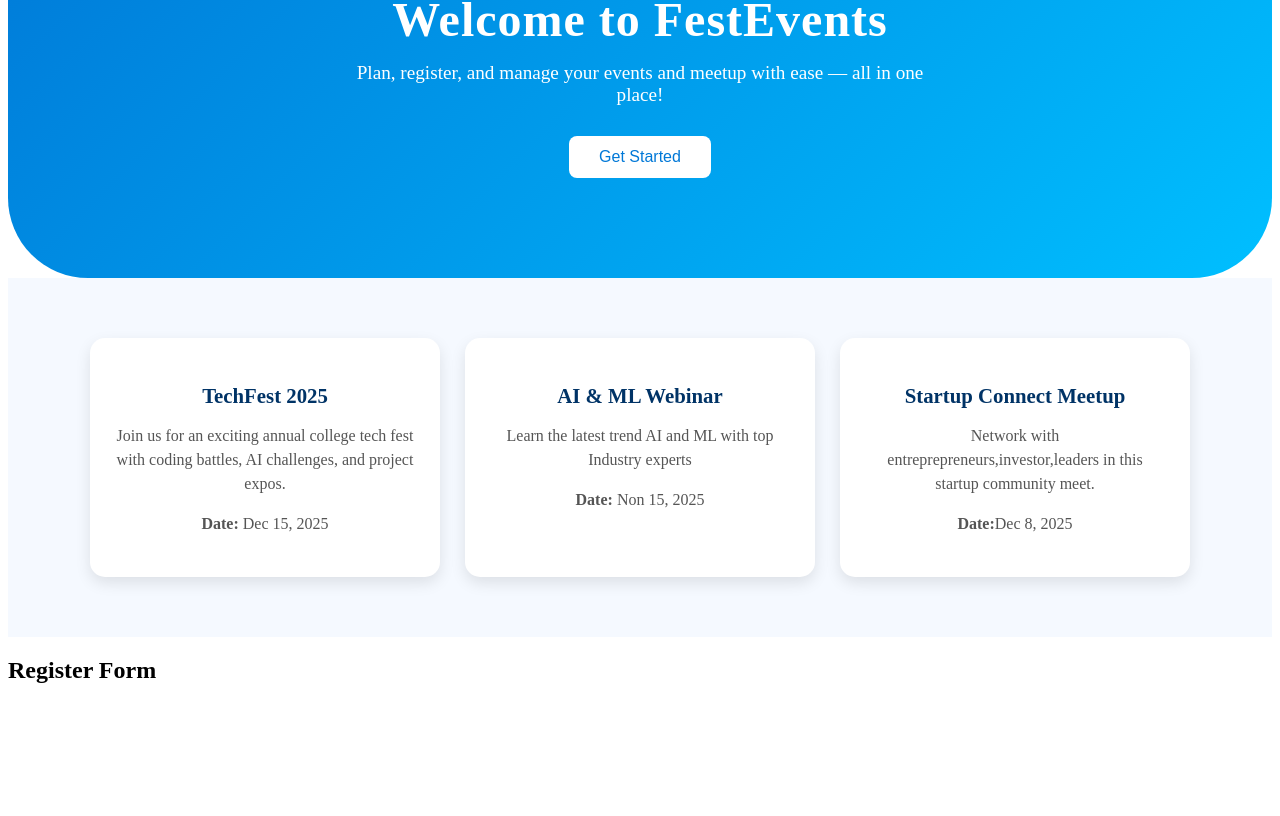
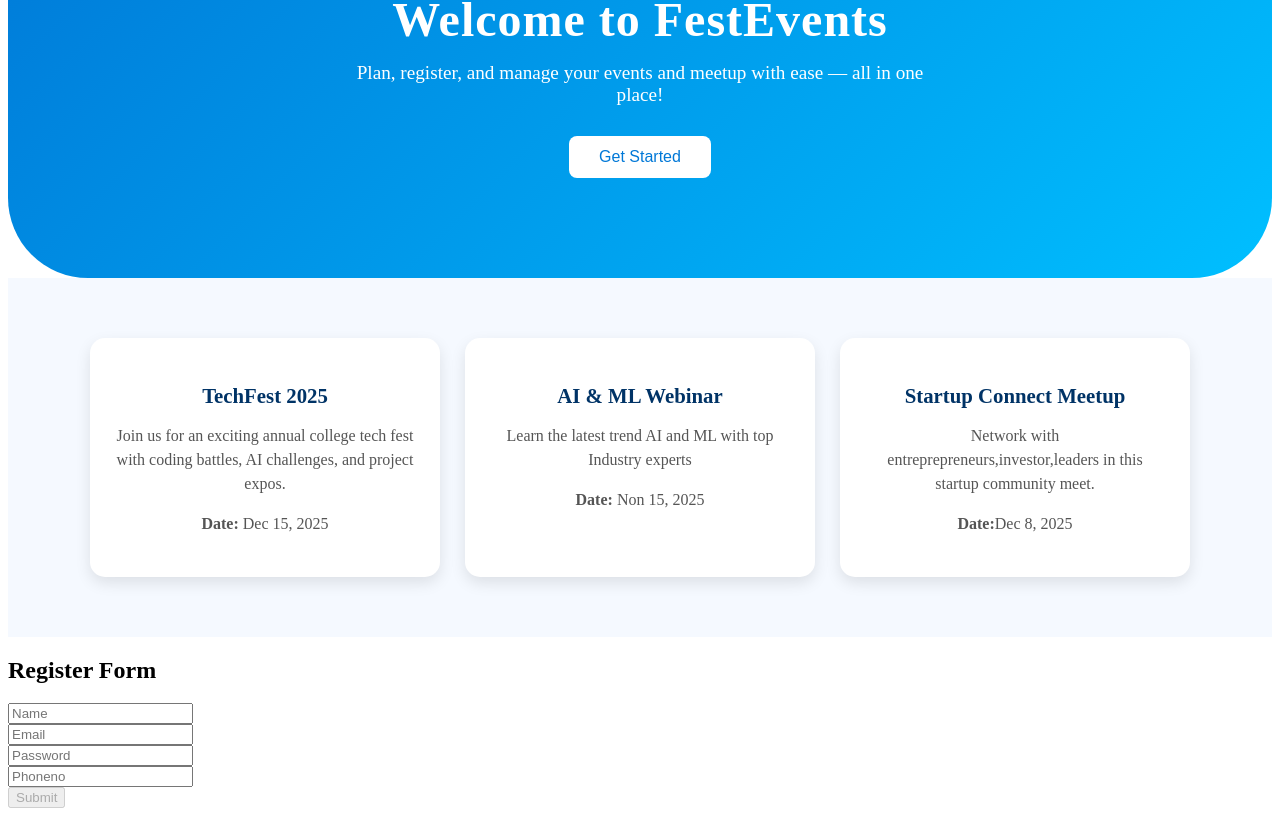
Before and after one commit to Manjuladeviselvaraj03/Smart, an Angular app: page /register in a window 1280 px wide. Shown: the part 219-1035 px from the top of the page. Before the commit the page ends 922 px from the top, so only its background shows below. Built offline with nearby package versions, Linux system fonts and the light colour scheme.

Commit message:
local changes done

```diff
--- a/src/app/frontlayout/frontlayout.component.html
+++ b/src/app/frontlayout/frontlayout.component.html
@@ -32,7 +32,7 @@
     </div>
     <div class="card">
       <h3>Startup Connect Meetup</h3>
-      <p height="20">
+      <p height="20px">
         Network with entreprepreneurs,investor,leaders in this startup community
         meet.
       </p>
--- a/src/app/register/register.component.html
+++ b/src/app/register/register.component.html
@@ -1,7 +1,38 @@
 <div class="main">
  <h2>Register Form</h2>
+ <div formGroup="register">
+    <div class="input1">
+        <input type="text" placeholder="Name" formControl="name">
+        @if(f['name'].touched && f['name'].invalid){
+            <small>Name is required</small>
+        }
+    </div>
 
+<div class="input2">
+    <input type="email" placeholder="Email" formControl="email">
+     @if(f['email'].touched && f['email'].invalid){
+            <small>Email is required</small>
+        }
+</div>
+
+<div class="input3">
+    <input type="password" placeholder="Password" formControl="password">
+    @if(f['password'].touched && f['password'].invalid){
+            <small>Password is required</small>
+        }
+        </div>
+
+<div class="input4">
+    <input type="number" placeholder="Phoneno" formControl="Phoneno">
+    @if(f['phoneno'].touched && f['phoneno'].invalid){
+            <small>Phoneno is required</small>
+        }
+</div>
 
 
 
 </div>
+
+<button type="submit" [disabled]="register.invalid">Submit</button>
+
+</div>
--- a/src/app/register/register.component.ts
+++ b/src/app/register/register.component.ts
@@ -1,4 +1,5 @@
-import { Component } from '@angular/core';
+import { Component, OnInit } from '@angular/core';
+import { FormBuilder, FormGroup, Validators } from '@angular/forms';
 
 @Component({
   selector: 'app-register',
@@ -6,6 +7,22 @@ import { Component } from '@angular/core';
   templateUrl: './register.component.html',
   styleUrl: './register.component.css'
 })
-export class RegisterComponent {
+export class RegisterComponent implements OnInit {
+   register!:FormGroup;
+
+
+   constructor (private fb:FormBuilder ){}
+ ngOnInit(){
+    this. register=this.fb.group({
+    name:['',Validators.required,Validators.pattern('[A-Za-z. ]+$')],
+    email:['',Validators.required,Validators.pattern('/^[a-zA-Z0-9._%+-]+@[a-zA-Z0-9.-]+\.[a-zA-Z]{2,}$/')],
+    password:['',Validators.required,Validators.pattern('^(?=.*[A-Z])(?=.*[a-z])(?=.*\\d)(?=.*[@$!%*?&])[A-Za-z\\d@$!%*?&]{8,}$')],
+    phoneno:['',Validators.required,Validators.pattern('^[0-9]{10}$')]});
+
 
 }
+ get f(){
+   return this.register.controls;
+ }
+
+}
```
